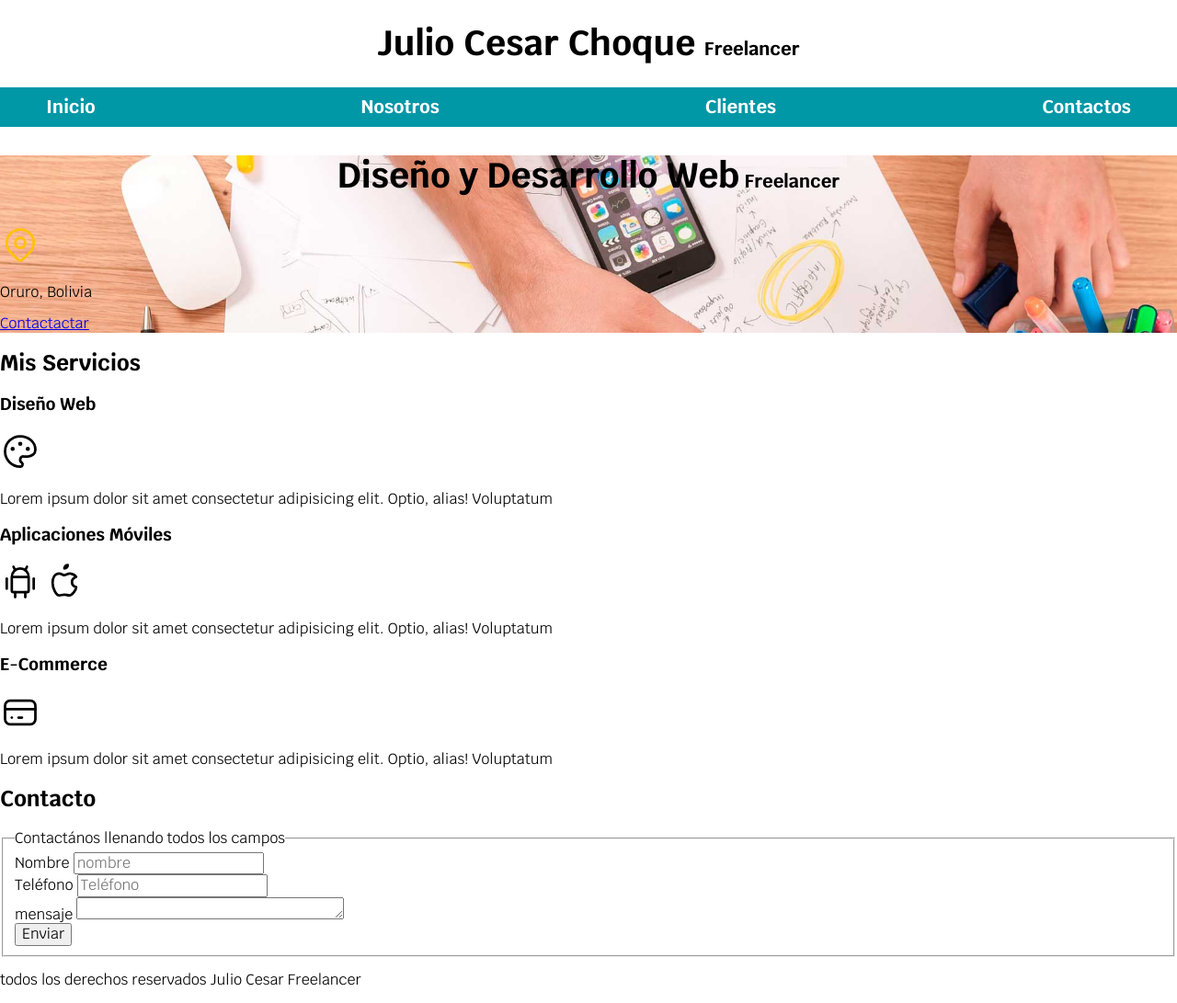
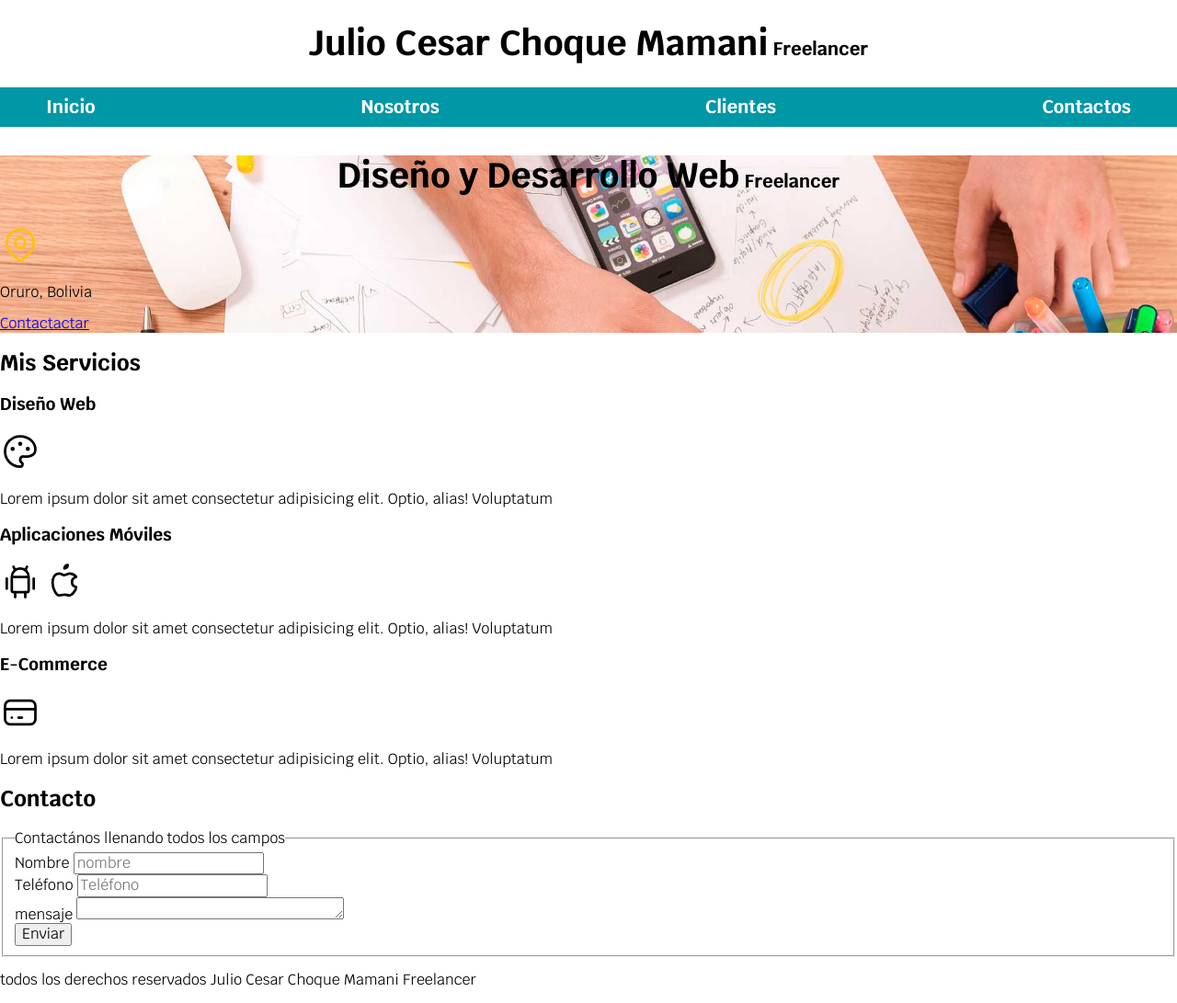
Before and after one commit to soydangit/Html, a plain HTML site: page 1 diseño y desarrollo web freelancer/index.html in a window 1280 px wide. Shown: the whole page at 92% size. Drawn offline with Linux system fonts and the light colour scheme.

Commit message:
cambio nombre cabecera

```diff
--- a/1 diseño y desarrollo web freelancer/index.html
+++ b/1 diseño y desarrollo web freelancer/index.html
@@ -15,7 +15,7 @@
 
   <body>
     <header>
-      <h1 class="titulo">  Julio Cesar Choque <span> Freelancer</span>  </h1>
+      <h1 class="titulo">  Julio Cesar Choque Mamani<span> Freelancer</span>  </h1>
     </header>
 
      <div class="nav-bg">
@@ -186,7 +186,7 @@
     </section>
 
     <footer>
-      <p>todos los derechos reservados Julio Cesar Freelancer</p>
+      <p>todos los derechos reservados Julio Cesar Choque Mamani Freelancer</p>
     </footer>
   </body>
 </html>
```
